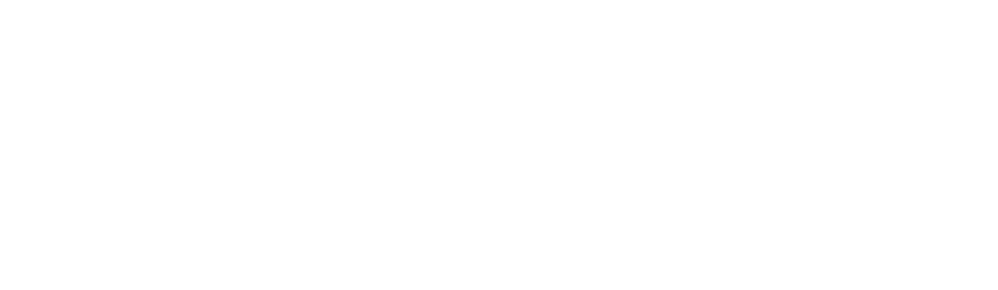
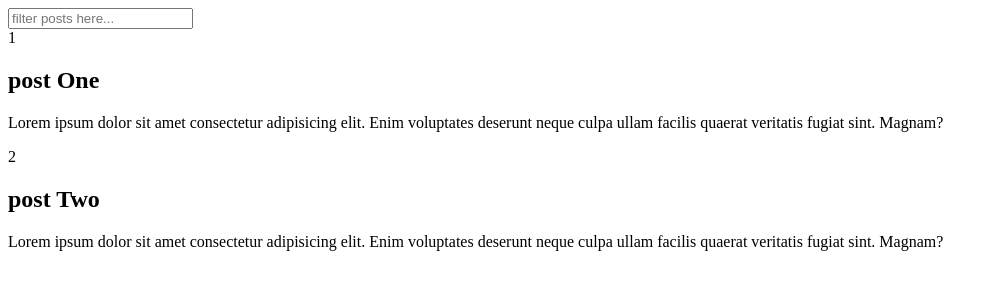
Before and after one commit to etorres-revature/Infinite_Scroll, a plain HTML site: page index.html in a window 1280 px wide. Shown: the whole page, without its empty margins (0-998 px from the left). Drawn offline with Linux system fonts and the light colour scheme.

Commit message:
html for project

```diff
--- a/index.html
+++ b/index.html
@@ -1,15 +1,55 @@
 <!DOCTYPE html>
 <html lang="en">
-<head>
-    <meta charset="UTF-8">
-    <meta name="viewport" content="width=device-width, initial-scale=1.0">
+  <head>
+    <meta charset="UTF-8" />
+    <meta name="viewport" content="width=device-width, initial-scale=1.0" />
     <title>Infinite Scroll</title>
     <!-- FAVICON -->
-    <link rel="icon" type="image/png "href="#">
-    <link rel="stylesheet" href="./style.css">
-</head>
-<body>
+    <link rel="icon" type="image/png " href="#" />
+    <link rel="stylesheet" href="./style.css" />
+  </head>
+  <body>
+    <div class="filter-container">
+      <input
+        type="text"
+        name="filter"
+        id="filter"
+        class="filter"
+        placeholder="filter posts here..."
+      />
+    </div>
+
+    <div id="post-container">
+      <div class="post">
+        <div class="number">1</div>
+        <div class="post-info">
+          <h2 class="post-title">post One</h2>
+          <p class="post-body">
+            Lorem ipsum dolor sit amet consectetur adipisicing elit. Enim
+            voluptates deserunt neque culpa ullam facilis quaerat veritatis
+            fugiat sint. Magnam?
+          </p>
+        </div>
+      </div>
+      <div class="post">
+        <div class="number">2</div>
+        <div class="post-info">
+          <h2 class="post-title">post Two</h2>
+          <p class="post-body">
+            Lorem ipsum dolor sit amet consectetur adipisicing elit. Enim
+            voluptates deserunt neque culpa ullam facilis quaerat veritatis
+            fugiat sint. Magnam?
+          </p>
+        </div>
+      </div>
+    </div>
+
+    <div class="loader">
+        <div class="circle"></div>
+        <div class="circle"></div>
+        <div class="circle"></div>
+    </div>
 
     <script src="./app.js"></script>
-</body>
+  </body>
 </html>
```
